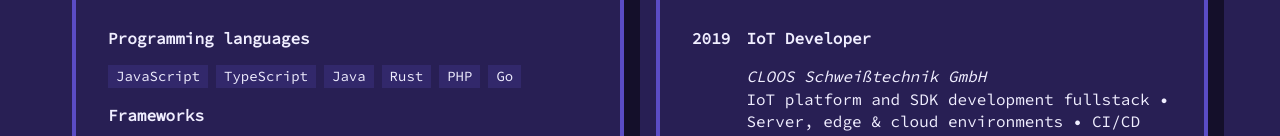
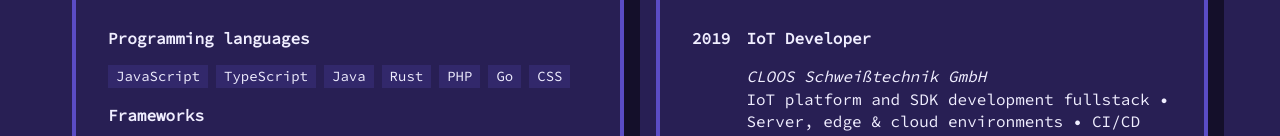
Before and after one commit to joothly/joothly.me, a Vue app: page / in a window 1280 px wide. Shown: the part 499-635 px from the top of the page. Built offline with nearby package versions, Linux system fonts and the light colour scheme.

Commit message:
Add 'CSS' to programming languages list

```diff
--- a/src/App.vue
+++ b/src/App.vue
@@ -22,7 +22,7 @@ import IconScale from './components/icons/IconScale.vue'
     </HeaderBox>
 
     <InfoBox heading="Skills">
-      <TagListItem heading="Programming languages" :tags="['JavaScript', 'TypeScript', 'Java', 'Rust', 'PHP', 'Go']" />
+      <TagListItem heading="Programming languages" :tags="['JavaScript', 'TypeScript', 'Java', 'Rust', 'PHP', 'Go', 'CSS']" />
       <TagListItem heading="Frameworks" :tags="['Vue.js', 'Node.js', 'Spring Boot', 'JUnit', 'Bootstrap']" />
       <TagListItem heading="Databases" :tags="['PostgreSQL', 'MongoDB', 'Redis', 'MySQL']" />
       <TagListItem heading="DevOps" :tags="['Git', 'Docker', 'Kubernetes', 'CI/CD', 'GitLab CI', 'Jenkins']" />
```
